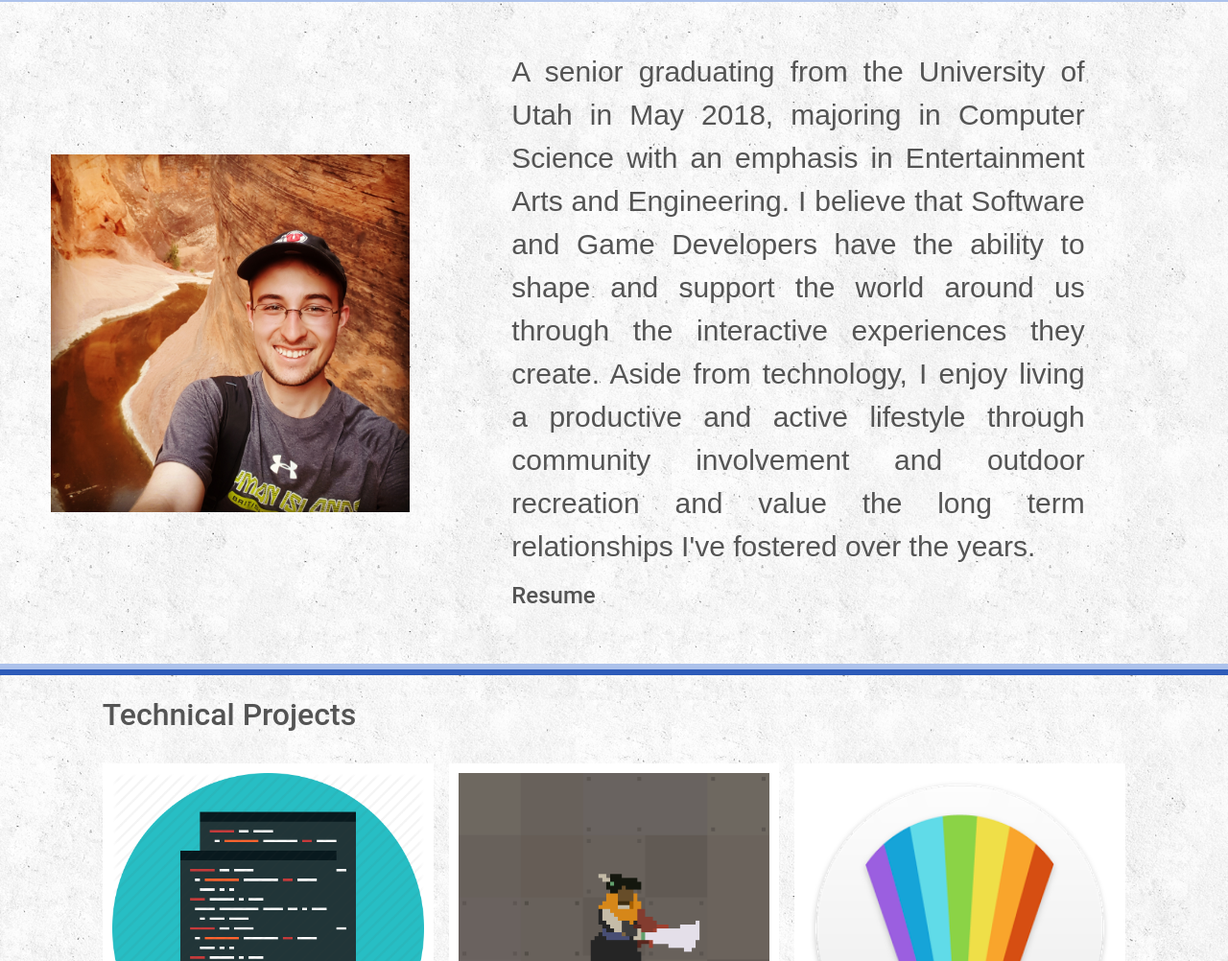
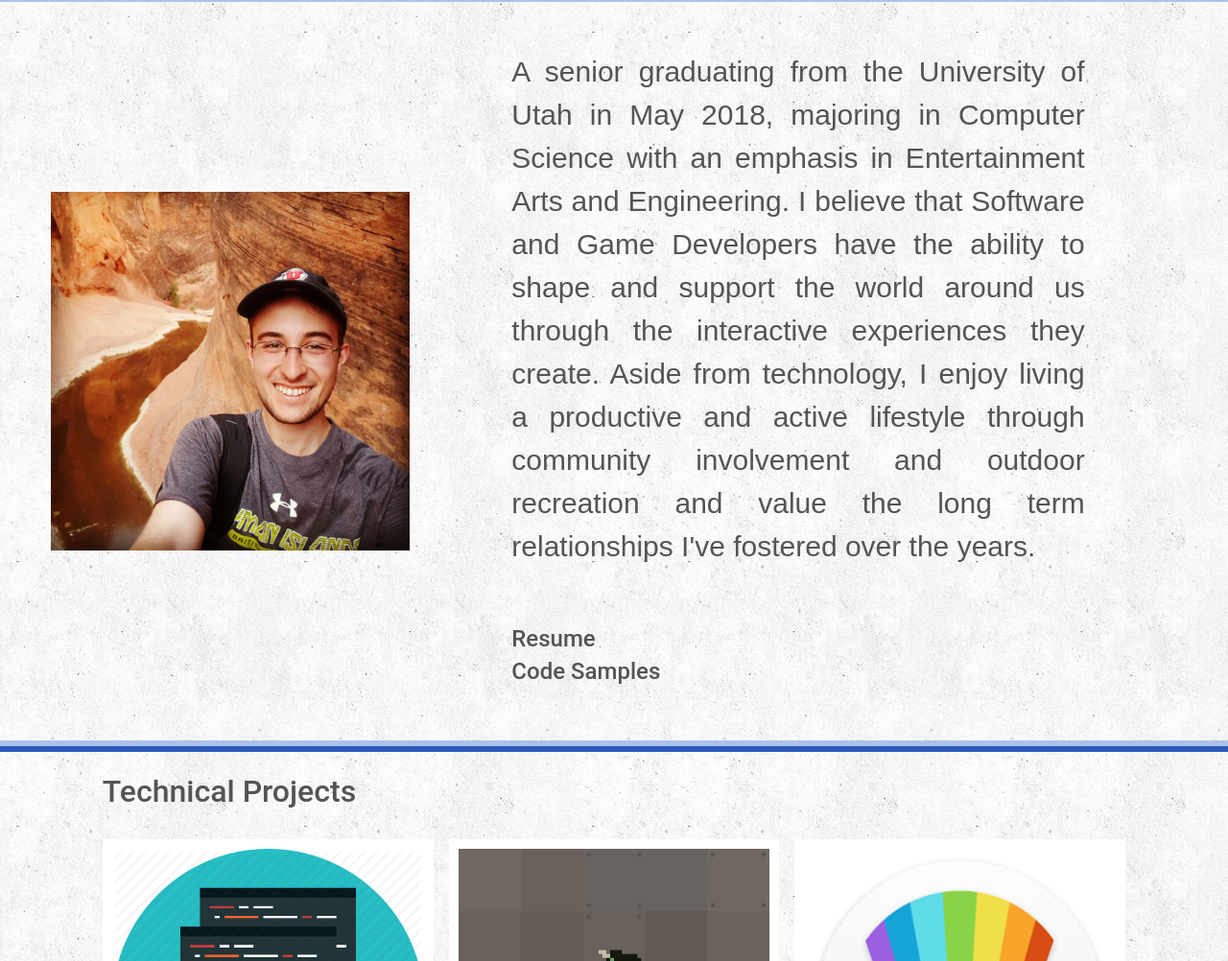
Before and after one commit to jonalger5/jonalger5.github.io, a plain HTML site: page index.html in a window 1280 px wide. Shown: the part 98-1100 px from the top of the page at 96% size. Drawn offline with nearby package versions, Linux system fonts and the light colour scheme.

Commit message:
Added Code Samples

```diff
--- a/index.html
+++ b/index.html
@@ -28,8 +28,9 @@
             <p>
               A senior graduating from the University of Utah in May 2018, majoring in Computer Science with an emphasis in Entertainment Arts and Engineering. I believe that Software and Game Developers have the ability to shape and support the world around us through the interactive experiences they create. Aside from technology, I enjoy living a productive and active lifestyle through community involvement and outdoor recreation and value the long term relationships I've fostered over the years.
             </p>
-
+            <br>
             <a href="Resume.pdf" target="_blank"><h4>Resume</h4></a>
+            <a href="https://github.com/jonalger5/CodeSamples" target="_blank"><h4>Code Samples</h4></a>
 
    	 	</div>
 		<div class="lineprojects">
```
